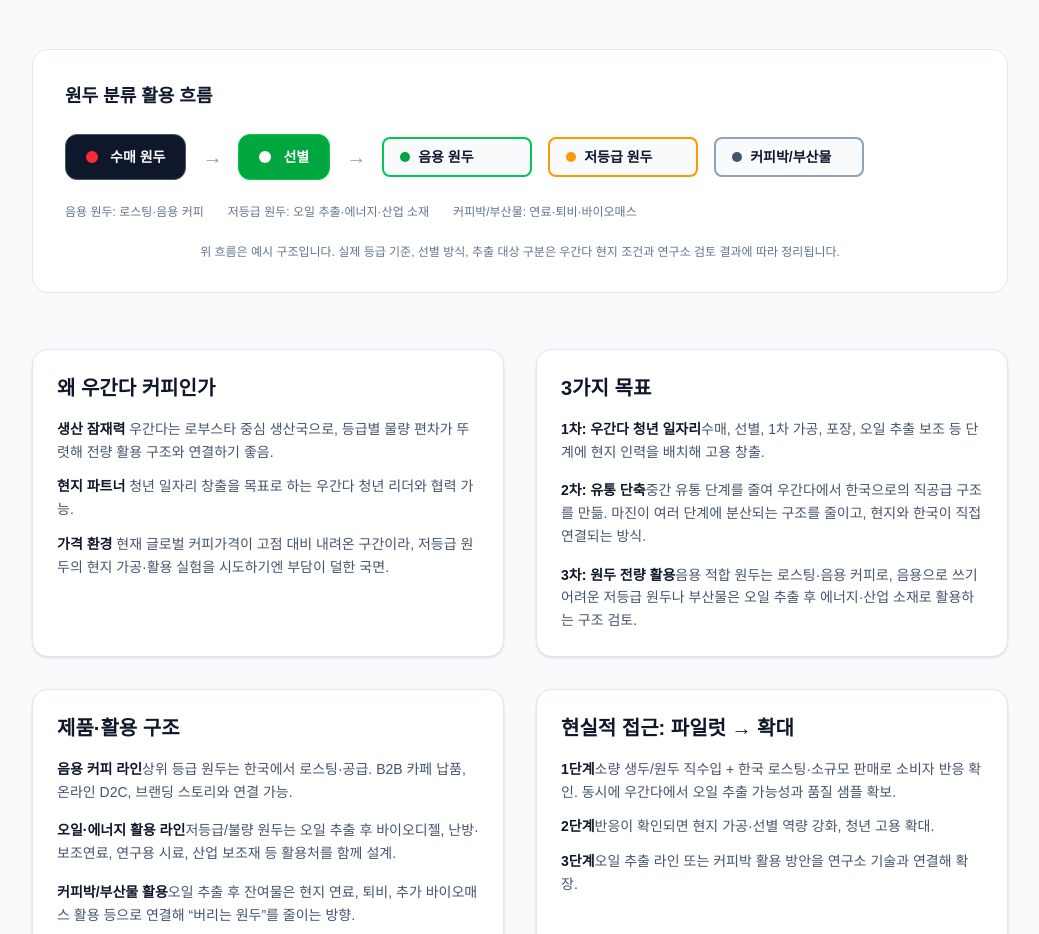
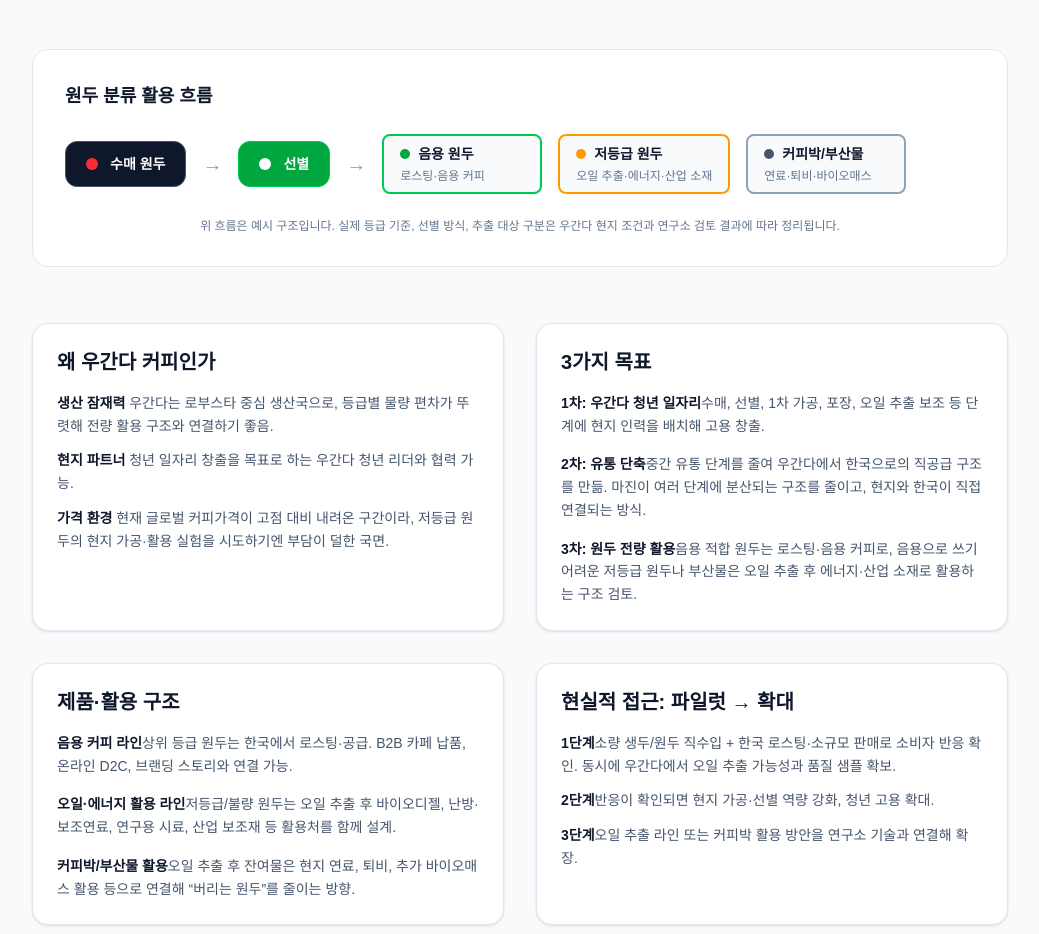
Before and after one commit to cw5444/bioenergy-website, a Next.js app: page / in a window 1280 px wide. Shown: the part 5360-6294 px from the top of the page, without its empty margins (120-1159 px from the left). Built offline with nearby package versions, Linux system fonts and the light colour scheme.

Commit message:
feat: 우간다 커피 원두 흐름 다이어그램 한 줄 흐름형으로 수정

```diff
--- a/app/page.tsx
+++ b/app/page.tsx
@@ -612,7 +612,6 @@ const diagramFlow = [
     <div className="bg-white border border-slate-200 rounded-2xl p-6 md:p-8 mb-14">
   <h4 className="text-lg font-bold text-slate-900 mb-6 text-green-700">원두 분류 활용 흐름</h4>
 
-  {/* 한 줄 흐름: 수매 원두 → 선별 → 용도 3개 */}
   <div className="flex flex-wrap items-center gap-4 justify-center md:justify-start">
     <div className="bg-slate-900 rounded-xl px-5 py-3 border border-slate-600 flex items-center gap-3">
       <div className="w-3 h-3 rounded-full bg-red-500" />
@@ -629,34 +628,38 @@ const diagramFlow = [
     <span className="text-slate-400 text-xl font-thin">→</span>
 
     <div className="flex flex-wrap gap-4">
-      <div className="border-2 border-green-500 rounded-lg bg-slate-50 px-4 py-2 flex items-center gap-2 min-w-[150px]">
+      <div className="border-2 border-green-500 rounded-lg bg-slate-50 px-4 py-2 flex flex-col items-start gap-1 min-w-[160px]">
+        <div className="flex items-center gap-2">
           <div className="w-2.5 h-2.5 rounded-full bg-green-600" />
           <span className="text-sm font-semibold text-slate-900">음용 원두</span>
         </div>
+        <span className="text-xs text-slate-500">로스팅·음용 커피</span>
+      </div>
 
-      <div className="border-2 border-amber-500 rounded-lg bg-slate-50 px-4 py-2 flex items-center gap-2 min-w-[150px]">
+      <div className="border-2 border-amber-500 rounded-lg bg-slate-50 px-4 py-2 flex flex-col items-start gap-1 min-w-[160px]">
+        <div className="flex items-center gap-2">
           <div className="w-2.5 h-2.5 rounded-full bg-amber-500" />
           <span className="text-sm font-semibold text-slate-900">저등급 원두</span>
         </div>
+        <span className="text-xs text-slate-500">오일 추출·에너지·산업 소재</span>
+      </div>
 
-      <div className="border-2 border-slate-400 rounded-lg bg-slate-50 px-4 py-2 flex items-center gap-2 min-w-[150px]">
+      <div className="border-2 border-slate-400 rounded-lg bg-slate-50 px-4 py-2 flex flex-col items-start gap-1 min-w-[160px]">
+        <div className="flex items-center gap-2">
           <div className="w-2.5 h-2.5 rounded-full bg-slate-600" />
           <span className="text-sm font-semibold text-slate-900">커피박/부산물</span>
         </div>
-    </div>
+        <span className="text-xs text-slate-500">연료·퇴비·바이오매스</span>
       </div>
 
-  {/* 용도 설명은 아래에 짧게 */}
-  <div className="mt-6 text-xs text-slate-500 flex flex-wrap justify-center md:justify-start gap-x-6 gap-y-2">
-    <span>음용 원두: 로스팅·음용 커피</span>
-    <span>저등급 원두: 오일 추출·에너지·산업 소재</span>
-    <span>커피박/부산물: 연료·퇴비·바이오매스</span>
+    </div>
   </div>
 
   <div className="mt-6 text-xs text-slate-500 text-center">
     위 흐름은 예시 구조입니다. 실제 등급 기준, 선별 방식, 추출 대상 구분은 우간다 현지 조건과 연구소 검토 결과에 따라 정리됩니다.
   </div>
 </div>
+
 
 
 
```
Lines whose indentation alone changed are shown as unchanged.
